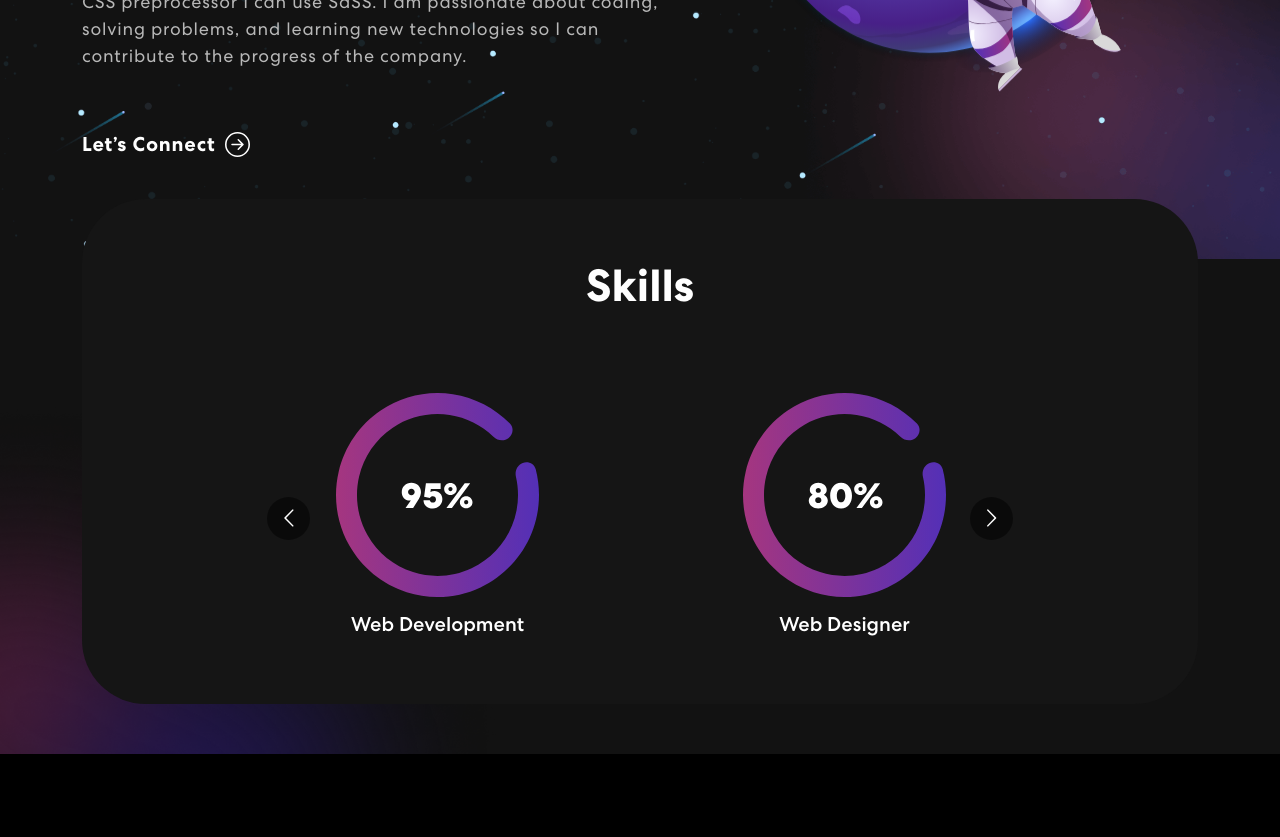
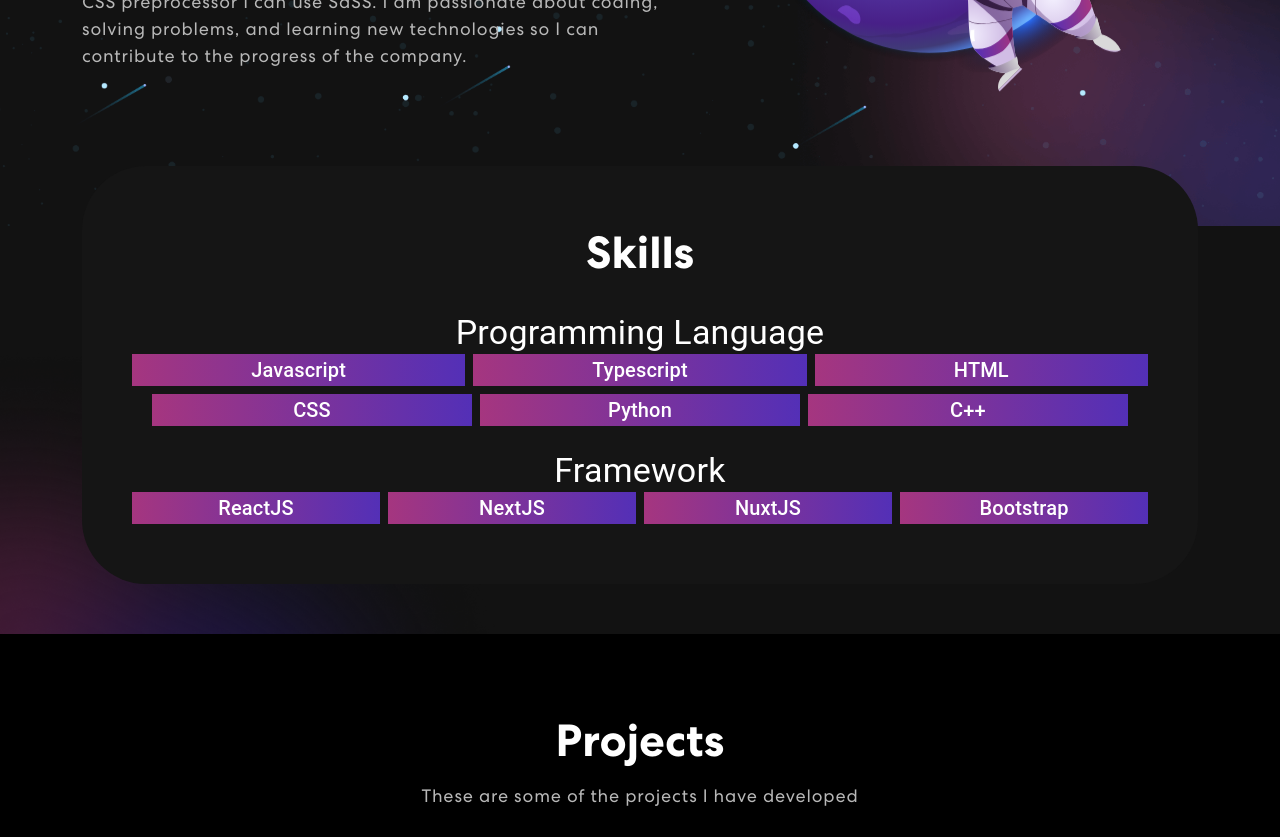
Before and after one commit to GMarcell/new-portofolio, a React (Create React App) app: page / in a window 1280 px wide. Shown: the part 540-1377 px from the top of the page. Built offline with nearby package versions, Linux system fonts and the light colour scheme.

Commit message:
update skill

```diff
--- a/package.json
+++ b/package.json
@@ -3,6 +3,10 @@
   "version": "0.1.0",
   "private": true,
   "dependencies": {
+    "@emotion/react": "^11.10.6",
+    "@emotion/styled": "^11.10.6",
+    "@mui/material": "^5.12.1",
+    "@react-icons/all-files": "^4.1.0",
     "@testing-library/jest-dom": "^5.16.4",
     "@testing-library/react": "^13.3.0",
     "@testing-library/user-event": "^13.5.0",
--- a/src/components/Banner.js
+++ b/src/components/Banner.js
@@ -56,9 +56,8 @@ export const Banner = () => {
               {({ isVisible }) =>
               <div className={isVisible ? "animate__animated animate__fadeIn" : ""}>
                 <span className="tagline">Welcome to my Portfolio</span>
-                <h1>{`Hi! I'm Grand, `} <span className="txt-rotate" dataPeriod="1000" data-rotate='[ "A Web Developer", "A Web Designer", "A Software Developer" ]'><span className="wrap">{text}</span></span></h1>
+                <h1>{`Hi! I'm Grand, `} <span className="txt-rotate" dataPeriod="1000" data-rotate='[ "A Web Developer", "A FrontEnd Developer", "A Software Developer" ]'><span className="wrap">{text}</span></span></h1>
                 <p>I am a city dweller who loves outdoor activities. I have experience building websites using reactJS, and styling components, and for CSS preprocessor I can use SaSS. I am passionate about coding, solving problems, and learning new technologies so I can contribute to the progress of the company.</p>
-                <button onClick={() => console.log('connect')}>Let’s Connect <ArrowRightCircle size={25} /></button>
               </div>}
             </TrackVisibility>
           </Col>
--- a/src/components/Contact.js
+++ b/src/components/Contact.js
@@ -36,7 +36,7 @@ export const Contact = () => {
     setButtonText("Send");
     let result = await response.json();
     setFormDetails(formInitialDetails);
-    if (result.code == 200) {
+    if (result.code === 200) {
       setStatus({ succes: true, message: 'Message sent successfully'});
     } else {
       setStatus({ succes: false, message: 'Something went wrong, please try again later.'});
--- a/src/components/Skills.js
+++ b/src/components/Skills.js
@@ -1,11 +1,5 @@
-import meter1 from "../assets/img/meter1.svg";
-import meter2 from "../assets/img/meter2.svg";
-import meter3 from "../assets/img/meter3.svg";
-import Carousel from 'react-multi-carousel';
-import 'react-multi-carousel/lib/styles.css';
-import arrow1 from "../assets/img/arrow1.svg";
-import arrow2 from "../assets/img/arrow2.svg";
 import colorSharp from "../assets/img/color-sharp.png"
+import { ListItem, ListItemText, Typography, Box, Grid } from "@mui/material";
 
 export const Skills = () => {
   const responsive = {
@@ -36,21 +30,76 @@ export const Skills = () => {
                     <div className="skill-bx wow zoomIn">
                         <h2>Skills</h2>
                         {/* <p>Lorem Ipsum is simply dummy text of the printing and typesetting industry.<br></br> Lorem Ipsum has been the industry's standard dummy text.</p> */}
-                        <br/><br/><br/>
-                        <Carousel responsive={responsive} infinite={true} className="owl-carousel owl-theme skill-slider">
-                            <div className="item">
-                                <img src={meter1} alt="Image" />
-                                <h5>Web Development</h5>
-                            </div>
-                            <div className="item">
-                                <img src={meter2} alt="Image" />
-                                <h5>Web Designer</h5>
-                            </div>
-                            <div className="item">
-                                <img src={meter3} alt="Image" />
-                                <h5>Software Development</h5>
-                            </div>
-                        </Carousel>
+                        <br/>
+                        <Typography variant="h4">Programming Language</Typography>
+                        <Grid container spacing={1}>
+                          <Grid item xs={12}>
+                            <Grid container spacing={1}>
+                              <Grid item xs={12} sm={4}>
+                                <Box display='flex' justifyContent='center' sx={{background: 'linear-gradient(90.21deg, #AA367C -5.91%, #4A2FBD 111.58%)'}}>
+                                  <Typography variant="h6">Javascript</Typography>
+                                </Box>
+                              </Grid>
+                              <Grid item xs={12} sm={4}>
+                                <Box display='flex' justifyContent='center' sx={{background: 'linear-gradient(90.21deg, #AA367C -5.91%, #4A2FBD 111.58%)'}}>
+                                  <Typography variant="h6">Typescript</Typography>
+                                </Box>
+                              </Grid>
+                              <Grid item xs={12} sm={4}>
+                                <Box display='flex' justifyContent='center' sx={{background: 'linear-gradient(90.21deg, #AA367C -5.91%, #4A2FBD 111.58%)'}}>
+                                  <Typography variant="h6">HTML</Typography>
+                                </Box>
+                              </Grid>
+                            </Grid>
+                          </Grid>
+                          <Grid item xs={12} sx={{marginLeft: '20px', marginRight: '20px'}}>
+                            <Grid container spacing={1}>
+                              <Grid item xs={12} sm={4}>
+                                <Box display='flex' justifyContent='center' sx={{background: 'linear-gradient(90.21deg, #AA367C -5.91%, #4A2FBD 111.58%)'}}>
+                                  <Typography variant="h6">CSS</Typography>
+                                </Box>
+                              </Grid>
+                              <Grid item xs={12} sm={4}>
+                                <Box display='flex' justifyContent='center' sx={{background: 'linear-gradient(90.21deg, #AA367C -5.91%, #4A2FBD 111.58%)'}}>
+                                  <Typography variant="h6">Python</Typography>
+                                </Box>
+                              </Grid>
+                              <Grid item xs={12} sm={4}>
+                                <Box display='flex' justifyContent='center' sx={{background: 'linear-gradient(90.21deg, #AA367C -5.91%, #4A2FBD 111.58%)'}}>
+                                  <Typography variant="h6">C++</Typography>
+                                </Box>
+                              </Grid>
+                            </Grid>
+                          </Grid>
+                        </Grid>
+                        <br/>
+                        <Typography variant="h4">Framework</Typography>
+                        <Grid container spacing={1}>
+                          <Grid item xs={12}>
+                            <Grid container spacing={1}>
+                              <Grid item xs={12} sm={3}>
+                                <Box display='flex' justifyContent='center' sx={{background: 'linear-gradient(90.21deg, #AA367C -5.91%, #4A2FBD 111.58%)'}}>
+                                  <Typography variant="h6">ReactJS</Typography>
+                                </Box>
+                              </Grid>
+                              <Grid item xs={12} sm={3}>
+                                <Box display='flex' justifyContent='center' sx={{background: 'linear-gradient(90.21deg, #AA367C -5.91%, #4A2FBD 111.58%)'}}>
+                                  <Typography variant="h6">NextJS</Typography>
+                                </Box>
+                              </Grid>
+                              <Grid item xs={12} sm={3}>
+                                <Box display='flex' justifyContent='center' sx={{background: 'linear-gradient(90.21deg, #AA367C -5.91%, #4A2FBD 111.58%)'}}>
+                                  <Typography variant="h6">NuxtJS</Typography>
+                                </Box>
+                              </Grid>
+                              <Grid item xs={12} sm={3}>
+                                <Box display='flex' justifyContent='center' sx={{background: 'linear-gradient(90.21deg, #AA367C -5.91%, #4A2FBD 111.58%)'}}>
+                                  <Typography variant="h6">Bootstrap</Typography>
+                                </Box>
+                              </Grid>
+                            </Grid>
+                          </Grid>
+                        </Grid>
                     </div>
                 </div>
             </div>
```
Also changed, not shown: 1 other file (tests, documents, lock files or other folders).
